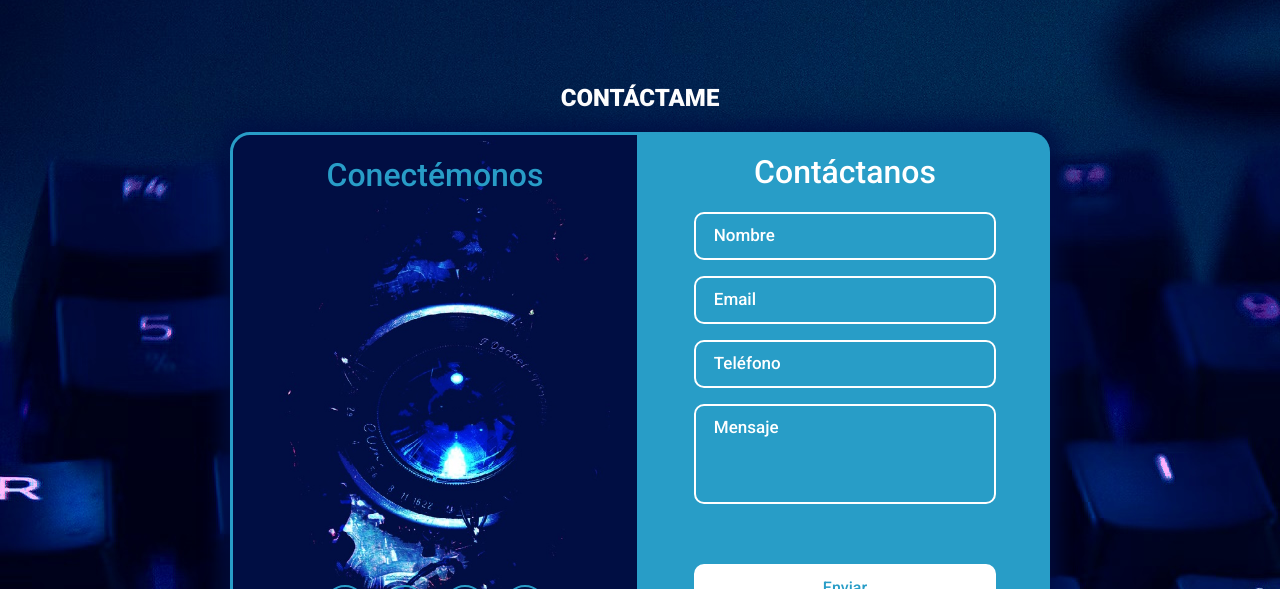
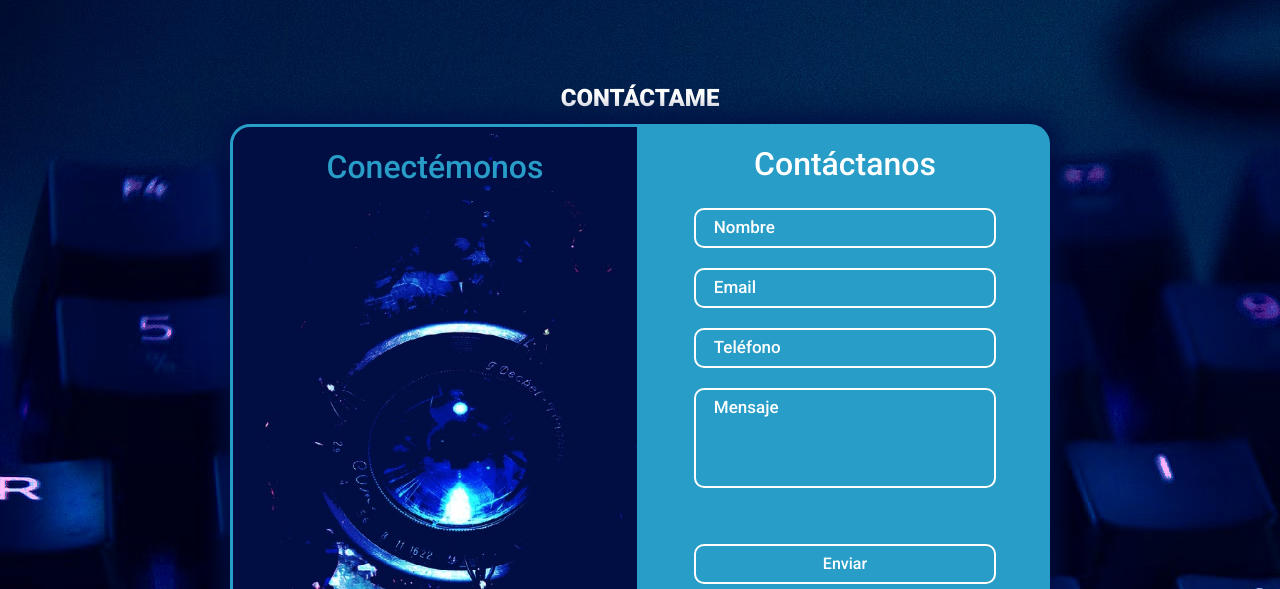
Before and after one commit to Jioh19/Portfolio, a plain HTML site: page index.html in a window 1280 px wide. Shown: the part 2410-2999 px from the top of the page. Drawn offline with nearby package versions, Linux system fonts and the light colour scheme.

Commit message:
Corrigiendo formatos v3.99

```diff
--- a/assets/css/style.css
+++ b/assets/css/style.css
@@ -194,7 +194,7 @@ html {
 	font-size: 19px;
 	color: var(--font-color);
 	text-decoration: none;
-	font-weight: 00;
+	font-weight: 0;
 	letter-spacing: 1px;
 	z-index: 1;
 	overflow: hidden;
@@ -346,7 +346,7 @@ html {
 	background: var(--background-color);
 	position: relative;
 	color: white;
-	z-index: 100;
+	z-index: 1;
 	cursor: pointer;
 }
 
@@ -477,12 +477,12 @@ label a {
 	height:max-content;
 	display: flex;
 	justify-content: center;
-	margin: 1rem auto;
+	margin: 0.5rem auto;
 }
 
 .item {
 	width: min(90%, 820px);
-	height: 65vh;
+	height: 75vh;
 	border-radius: 20px;
 	box-shadow: 0 0 20px 10px var(--hamburger-transparency);
 	display: grid;
@@ -547,9 +547,9 @@ form {
 }
 .input-box {
 	position: relative;
-	height: 3rem;
+	height: 2.5rem;
 	width: 80%;
-	margin: 1rem auto;
+	margin: clamp(0.5rem, 2.5vh, 1.5rem) auto;
 }
 
 .input {
@@ -581,7 +581,9 @@ form {
 	left: 10px;
 	background: var(--hover-color);
 	font-size: 14px;
-	padding: 5px;
+	padding: 0px 5px;
+
+
 }
 
 textarea.input {
@@ -598,11 +600,34 @@ textarea.input {
 	margin: 0 auto;
 	border: var(--font-color) solid 2px;
 	outline: none;
-	background: var(--font-color);
+	background: transparent;
 	border-radius: 10px;
 	font-size: 1rem;
+	color: var(--font-color);
+	height: 2.5rem;
+	transition: 0.5s;
+}
+
+.btn:hover {
+	background-color: var(--font-color);;
 	color: var(--hover-color);
-	height: 3rem;
+}
+
+
+.btn::before {
+	content: "";
+	position: absolute;
+	top: 0;
+	left: 0;
+	width: 100%;
+	height: 0;
+	z-index: -1;
+	transition: 0.5s;
+	background: red;
+}
+
+.btn:hover::before {
+	height: 100%;
 }
 
 /** Fin página de Contacto*/
```
